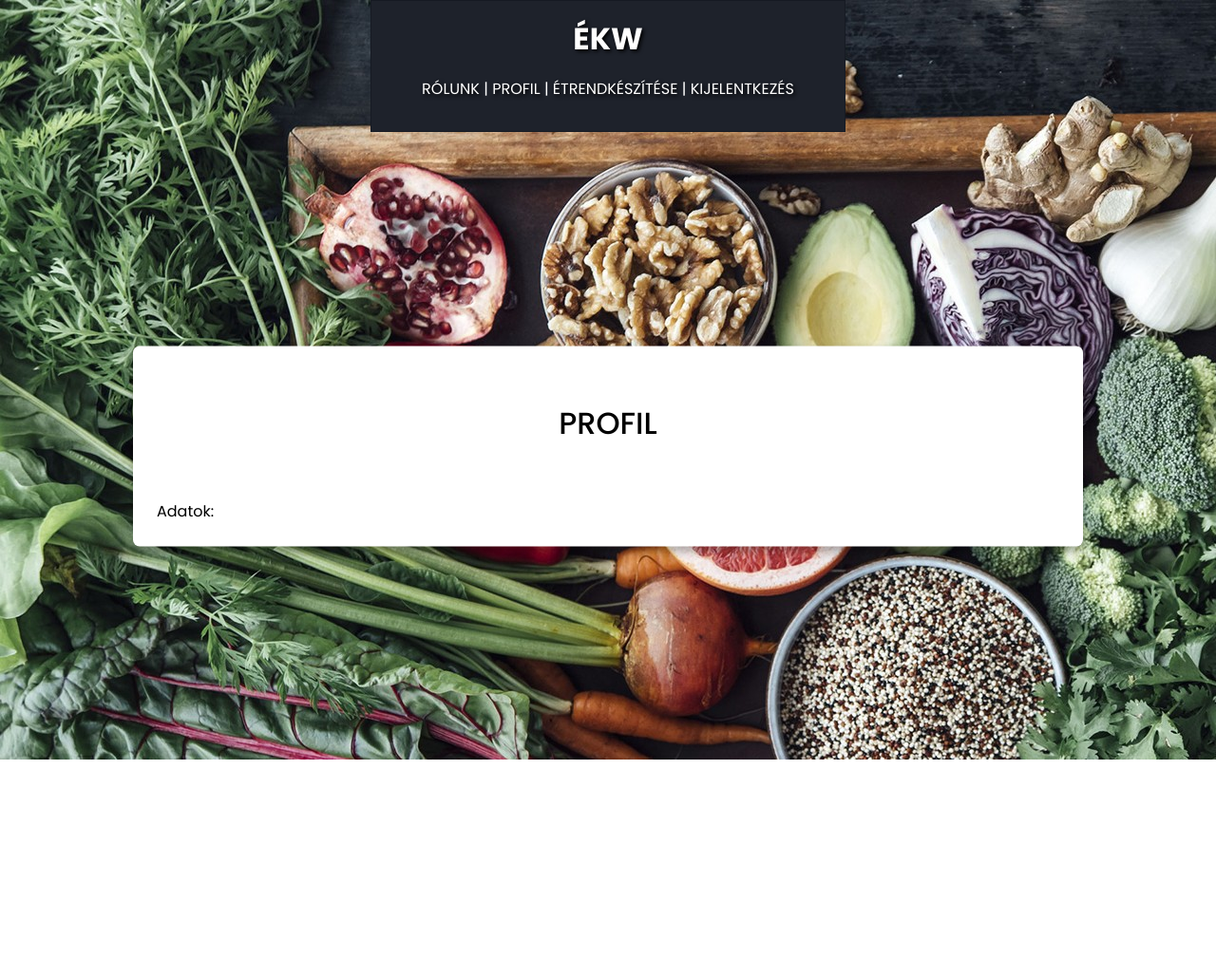
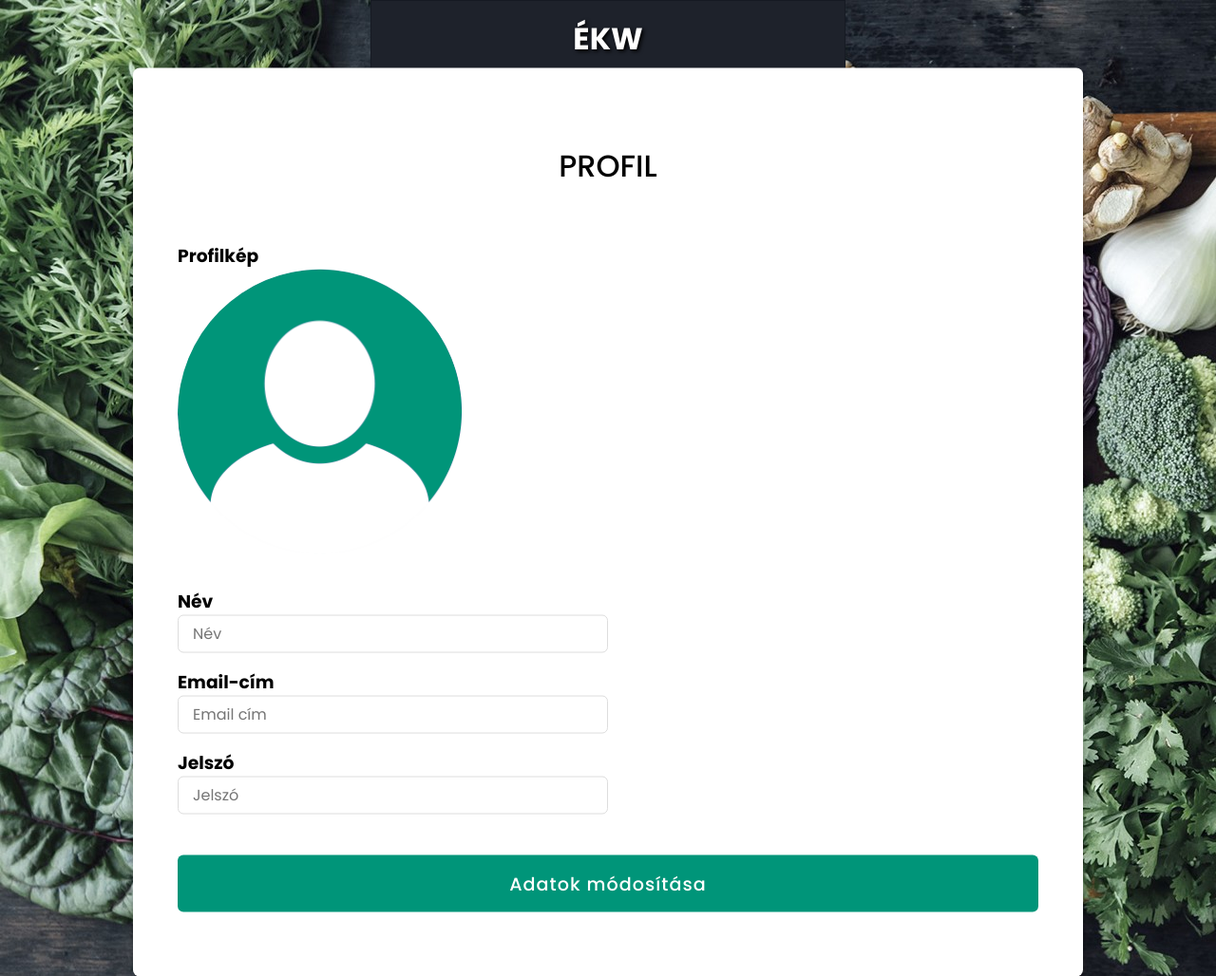
Before and after one commit to hferi55/szakdolgozat, a PHP site: page /profil.php in a window 1280 px wide. Shown: the whole page at 95% size. Before the commit the page ends 800 px from the top, so only its background shows below. Run offline with PHP 8.4, Linux system fonts and the light colour scheme.

Commit message:
Profil oldal szerkesztése
profil oldal szerkesztése és profilkép beillesztése

```diff
--- a/profil.php
+++ b/profil.php
@@ -25,12 +25,24 @@
     </header>
 
 
+<div class="profil_lap">
+    <div class="kartya">
+    <header>Profil</header>
+      <form action="" method="post">
 
-<div class="lap">
-    <div class="kartya">
-      <header>Profil</header>
-      <form action="" method="post">
-          <label>Adatok:</label>
+      <h3>Profilkép</h3>
+      <img src="kepek/uresprofilkep.png" alt="Profilkép" class="profilkep">
+
+      <h3>Név</h3>
+      <input type="text" placeholder="Név" name="nev">
+
+      <h3>Email-cím</h3>
+      <input type="text" placeholder="Email cím" name="email">
+
+      <h3>Jelszó</h3>
+      <input type="password" placeholder="Jelszó" name="jelszo">
+
+      <input type="submit" value="Adatok módosítása" class="button">
 
       </form>
     </div>
--- a/style.css
+++ b/style.css
@@ -62,6 +62,68 @@ header {
     border-radius: 7px;
     box-shadow: 0 5px 10px rgba(0,0,0,0.3);
     padding: 25px;
+}
+
+.profil_lap{
+  position: absolute;
+  top: 50%;
+  left: 50%;
+  margin-top: 150px;
+  transform: translate(-50%,-50%);
+  max-width: 1000px;
+  width: 100%;
+  background: #fff;
+  border-radius: 7px;
+  box-shadow: 0 5px 10px rgba(0,0,0,0.3);
+  padding: 15px;
+}
+
+.profil_lap .kartya {
+  padding: 2rem;
+}
+
+.profil_lap header {
+  font-size: 2rem;
+  font-weight: 500;
+  text-align: center;
+  margin-bottom: 1.5rem;
+}
+
+.profil_lap input[type="text"], .profil_lap input[type="password"] {
+  height: 40px;
+  width: 50%;
+  padding: 0 15px;
+  font-size: 16px;
+  margin-bottom: 1rem;
+  border: 1px solid #ddd;
+  border-radius: 6px;
+  outline: none;
+}
+
+.profil_lap input[type="submit"] {
+  color: #fff;
+  background: #009579;
+  font-size: 1.2rem;
+  font-weight: 500;
+  letter-spacing: 1px;
+  margin-top: 1.5rem;
+  cursor: pointer;
+  transition: 0.4s;
+  width: 100%;
+  padding: 10px;
+  border: none;
+  border-radius: 6px;
+}
+
+.profil_lap input[type="submit"]:hover {
+  background: #006653;
+}
+
+.profilkep {
+  width: 300px; /* Állítsd be a kívánt szélességet */
+  height: auto; /* Az arányok megtartása érdekében */
+  border-radius: 50%; /* Kerekített sarkok */
+  margin-bottom: 1.5rem;
 }
 
 .container{
```
Also changed, not shown: kepek/uresprofilkep.png (added).
